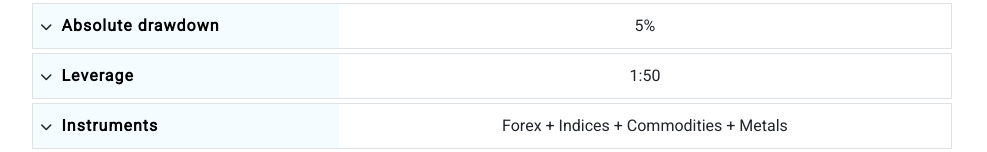
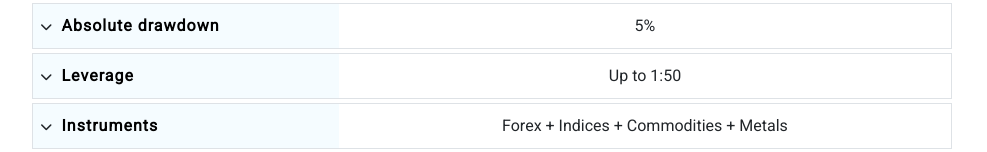
Before and after one commit to hassanrao1/forex-uk, a React (Create React App) app: page / in a window 1280 px wide. Shown: the part 265-417 px from the top of the page, without its empty margins (136-1123 px from the left). Built offline with nearby package versions, Linux system fonts and the light colour scheme.

Commit message:
add upto in leverage

```diff
--- a/src/App.jsx
+++ b/src/App.jsx
@@ -597,7 +597,7 @@ function App() {
           <div className="col-md-8">
             <div className="d-flex align-items-center h-100">
               <div className="col-md-12 text-center">
-                {isAggressive ? "1:100" : "1:50"}
+                {isAggressive ? "Up to 1:100" : "Up to 1:50"}
               </div>
             </div>
           </div>
@@ -1086,7 +1086,7 @@ function App() {
         <div className="col-md-12 ">
           <div className="d-flex justify-content-center w-100 m-2">
             <div className="text-center fw-bold">
-            {isAggressive ? "1:100" : "1:50"}
+            {isAggressive ? "Up to 1:100" : "Up to 1:50"}
             </div>
           </div>
         </div>
```
